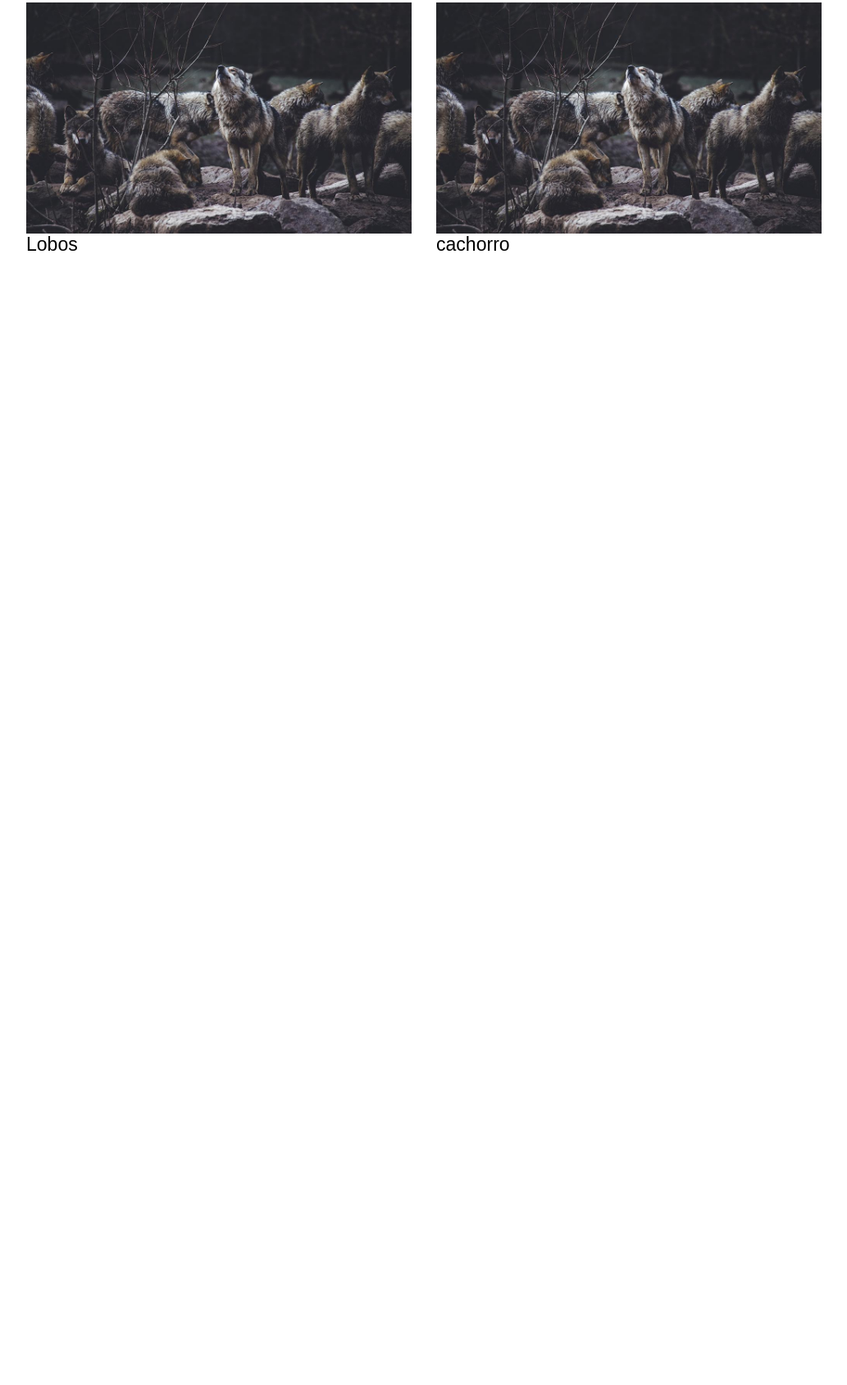
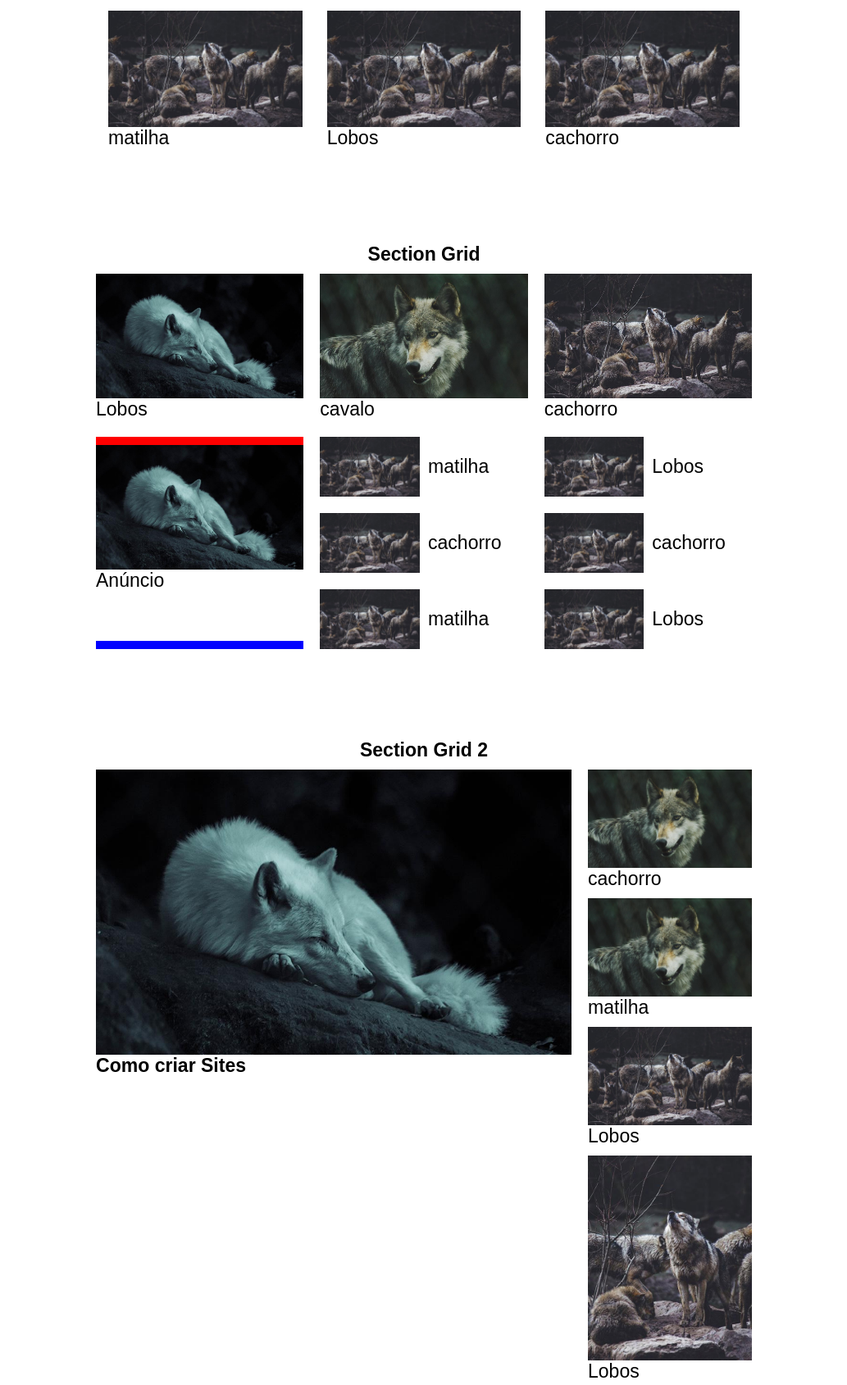
Before and after one commit to evandro009/Flex-box, a plain HTML site: page index.html in a window 1280 px wide. Shown: the part 435-2125 px from the top of the page at 82% size, without its empty margins (123-1156 px from the left). Before the commit the page ends 800 px from the top, so only its background shows below. Drawn offline with Linux system fonts and the light colour scheme.

Commit message:
finalizando o curso de CSS Grid

```diff
--- a/css/styles.css
+++ b/css/styles.css
@@ -6,6 +6,10 @@
     font-family: Arial;
 
 
+}
+
+body {
+    margin-bottom: 200px;
 }
 
 a {
@@ -48,14 +52,14 @@ h1 {
 
 }
 
-/* CSS FLRXBOX */
+/* CSS FLeX BOX */
 
 
 
 .flex {
     display: flex;  /*agora todos ficaram em linha*/
     flex-wrap: wrap;/*indico que quando nao caber na pagina a imagem va para a proxima linha*/
-    max-width: 1000px;/* colocando o tamanho maximo da imagem*/
+    max-width: 800px;/* colocando o tamanho maximo da imagem*/
     margin: 0 auto ;/* passando dos 800px vai alinhar aut*/
 }
 
@@ -63,3 +67,117 @@ h1 {
     flex: 1 1 200px;/* quero que se expanda:1  possa fica menor:1  e a base 200px*/
     margin: 15px;
 }
+
+/* CSS GRID1 */
+
+.grid1 {
+    display: grid;
+    grid-template-columns: 1fr 1fr 1fr;/* aqui faz com que os elementos se dividem 100 em tres partes*/
+    /* ou posso colocar o item acima como : repeat(3, 1fr); */
+    max-width: 800px;/*defino a largura maxima do espaco ocupado*/
+    padding: 10px;
+    margin: 0 auto;/*0 para cima e baixo e lateral dividindo*/
+    grid-gap: 20px;
+
+}
+
+.grid1 > div:nth-child(n + 4) {
+    display: grid;
+    grid-template-columns: 1fr 1fr;
+    grid-gap: 10px;
+    align-items: center;
+
+}
+.grid1 > div.anuncio {
+    grid-column: 1;
+    grid-row: 2 / 5;
+    border-top: 10px solid red;
+    border-bottom: 10px solid blue;
+    display: block;
+
+}
+
+@media (max-width: 600px) {
+    .grid1 {
+        grid-template-columns: repeat(2, 1fr);
+
+    }
+
+    .grid1 > div:nth-child(n+4){
+        display: block;
+    }
+
+    .grid1 > div.anuncio{
+        grid-column: auto;
+        grid-row: auto;
+        order: -1;/*modificando a ordem na pagina inicial*/
+    }
+
+}
+
+/* Section Grid 2 */
+
+.grid2 {
+    display: grid;
+    grid-template-columns: 1fr 200px;
+    grid-gap: 20px;
+    max-width: 800px;
+    margin:0 auto;
+    padding: 10px;
+
+}
+
+.sidebar >div  {
+    margin-bottom: 10px;
+}
+
+@media (max-width:600px){
+    .grid2 {
+        grid-template-columns: 1fr;
+
+    }
+    .sidebar {
+        display: flex;
+        overflow: scroll;
+    }
+    .sidebar > div {
+        flex: 1 0 200px;
+        margin: 0 10px;
+    }
+}
+
+/* Section GRID3 */
+
+.grid3 {
+    display: grid;
+    grid-template-columns:repeat(2,1fr);
+    grid-gap: 20px;
+    margin: 0 auto;
+    max-width: 800px;
+    padding: 10px;
+
+}
+
+.grid3-item:nth-child(1){
+    grid-row: 1 / 3;
+}
+
+.grid3-item {
+    display: grid;
+}
+
+.grid3-item img {
+    grid-column: 1;
+    grid-row: 1/3;
+    align-self: end;
+
+}
+
+.grid3-item p {
+    background: rgba(0, 0, 0, 0.6);
+    padding: 10px;
+    color: white;
+    grid-column: 1;
+    grid-row: 2;
+    align-self: end;
+}
--- a/index.html
+++ b/index.html
@@ -52,7 +52,108 @@
             <p>cachorro</p>
         </div>
 
+    </section>
 
+    <h1>Section Grid</h1>
+    <section class="grid1">
+        <div>
+            <img src="./img/lobo1.jpg" alt="lobo">
+            <p>Lobos</p>
+        </div>
+
+        <div>
+            <img src="./img/lobo2.jpg" alt="lobo">
+            <p>cavalo</p>
+        </div>
+
+        <div>
+            <img src="./img/lobo3.jpg" alt="lobo">
+            <p>cachorro</p>
+        </div>
+
+        <div>
+            <img src="./img/lobo3.jpg" alt="lobo">
+            <p>matilha</p>
+        </div>
+
+        <div>
+            <img src="./img/lobo3.jpg" alt="lobo">
+            <p>Lobos</p>
+        </div>
+
+        <div>
+            <img src="./img/lobo3.jpg" alt="lobo">
+            <p>cachorro</p>
+        </div>
+        <div>
+            <img src="./img/lobo3.jpg" alt="lobo">
+            <p>cachorro</p>
+        </div>
+
+        <div>
+            <img src="./img/lobo3.jpg" alt="lobo">
+            <p>matilha</p>
+        </div>
+
+        <div>
+            <img src="./img/lobo3.jpg" alt="lobo">
+            <p>Lobos</p>
+        </div>
+
+        <div class="anuncio">
+            <img src="./img/lobo1.jpg" alt="lobo">
+            <p>Anúncio</p>
+        </div>
+
+    </section>
+
+
+    <h1>Section Grid 2</h1>
+
+    <section class="grid2">
+        <div class="video">
+            <img src="./img/lobo1.jpg" alt="lobo">
+            <h2>Como criar Sites</h2>
+        </div>
+
+        <div class="sidebar">
+            <div>
+                <img src="./img/lobo2.jpg" alt="lobo">
+                <p>cachorro</p>
+            </div>
+
+            <div>
+                <img src="./img/lobo2.jpg" alt="lobo">
+                <p>matilha</p>
+            </div>
+
+            <div>
+                <img src="./img/lobo3.jpg" alt="lobo">
+                <p>Lobos</p>
+            </div>
+            <div>
+                <img src="./img/lobo4.jpg" alt="lobo">
+                <p>Lobos</p>
+            </div>
+        </div>
+
+    </section>
+    <h1>Section Grid 3</h1>
+    <section class="grid3">
+        <div class="grid3-item">
+            <img src="./img/lobo4.jpg" alt="lobo">
+            <p>matilha</p>
+        </div>
+
+        <div class="grid3-item">
+            <img src="./img/lobo2.jpg" alt="lobo">
+            <p>Lobos</p>
+        </div>
+
+        <div class="grid3-item">
+            <img src="./img/lobo3.jpg" alt="lobo">
+            <p>Lobos</p>
+        </div>
 
     </section>
 </body>
```
